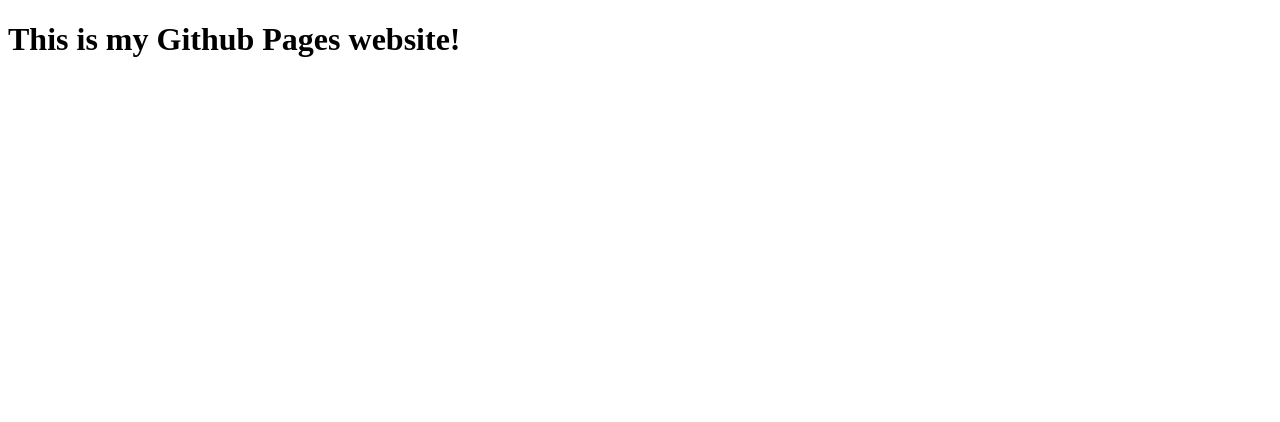
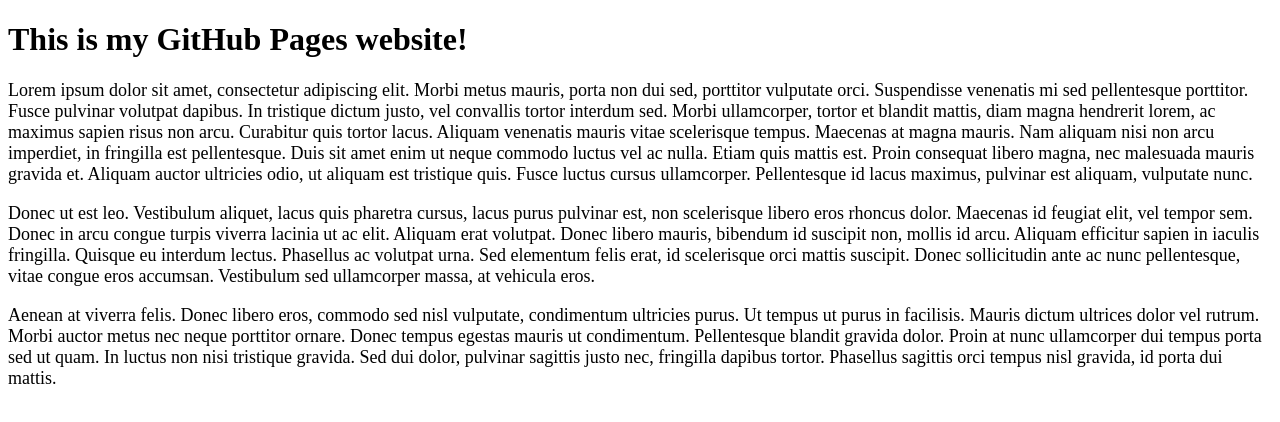
Before and after one commit to liriarte728/liriarte728.github.io, a plain HTML site: page index.html in a window 1280 px wide. Drawn offline with Linux system fonts and the light colour scheme.

Commit message:
add paragraphs

```diff
--- a/index.html
+++ b/index.html
@@ -4,8 +4,15 @@
         <title>Hello!</title>
     </head>
     <body>
-        <h1>
-        This is my Github Pages website!
-        </h1>
+        <h1>This is my GitHub Pages website!</h1>
+        <p style="font-size: large;" style="color: blue;">
+            Lorem ipsum dolor sit amet, consectetur adipiscing elit. Morbi metus mauris, porta non dui sed, porttitor vulputate orci. Suspendisse venenatis mi sed pellentesque porttitor. Fusce pulvinar volutpat dapibus. In tristique dictum justo, vel convallis tortor interdum sed. Morbi ullamcorper, tortor et blandit mattis, diam magna hendrerit lorem, ac maximus sapien risus non arcu. Curabitur quis tortor lacus. Aliquam venenatis mauris vitae scelerisque tempus. Maecenas at magna mauris. Nam aliquam nisi non arcu imperdiet, in fringilla est pellentesque. Duis sit amet enim ut neque commodo luctus vel ac nulla. Etiam quis mattis est. Proin consequat libero magna, nec malesuada mauris gravida et. Aliquam auctor ultricies odio, ut aliquam est tristique quis. Fusce luctus cursus ullamcorper. Pellentesque id lacus maximus, pulvinar est aliquam, vulputate nunc.
+        </p>
+        <p style="font-size: large;" style="color: orangered;">
+            Donec ut est leo. Vestibulum aliquet, lacus quis pharetra cursus, lacus purus pulvinar est, non scelerisque libero eros rhoncus dolor. Maecenas id feugiat elit, vel tempor sem. Donec in arcu congue turpis viverra lacinia ut ac elit. Aliquam erat volutpat. Donec libero mauris, bibendum id suscipit non, mollis id arcu. Aliquam efficitur sapien in iaculis fringilla. Quisque eu interdum lectus. Phasellus ac volutpat urna. Sed elementum felis erat, id scelerisque orci mattis suscipit. Donec sollicitudin ante ac nunc pellentesque, vitae congue eros accumsan. Vestibulum sed ullamcorper massa, at vehicula eros.
+        </p>
+        <p style="font-size: large;" style="color: black;">
+            Aenean at viverra felis. Donec libero eros, commodo sed nisl vulputate, condimentum ultricies purus. Ut tempus ut purus in facilisis. Mauris dictum ultrices dolor vel rutrum. Morbi auctor metus nec neque porttitor ornare. Donec tempus egestas mauris ut condimentum. Pellentesque blandit gravida dolor. Proin at nunc ullamcorper dui tempus porta sed ut quam. In luctus non nisi tristique gravida. Sed dui dolor, pulvinar sagittis justo nec, fringilla dapibus tortor. Phasellus sagittis orci tempus nisl gravida, id porta dui mattis.
+        </p>
     </body>
 </html>
```
